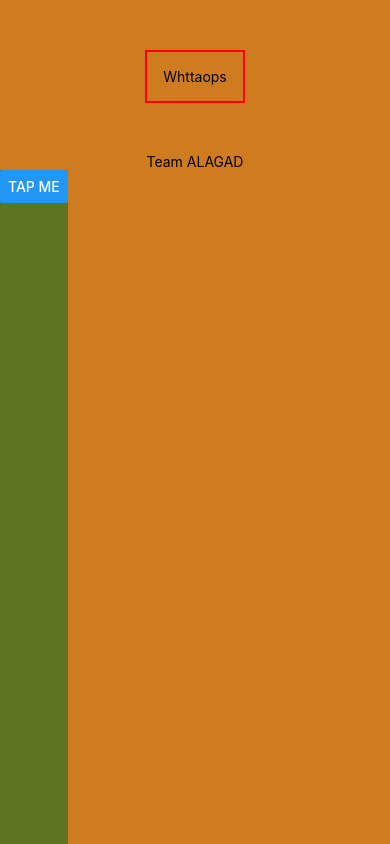
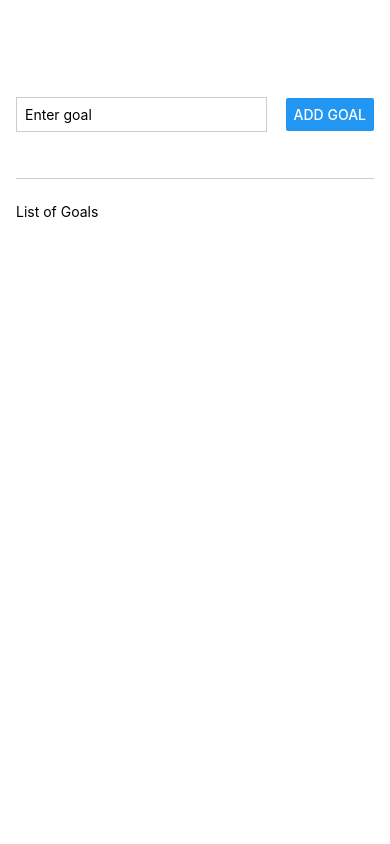
Before and after one commit to jdserato/Alagad, a React Native app: screen / in a window 390 px wide. Built offline with nearby package versions, Linux system fonts and the light colour scheme.

Commit message:
Add button functionalities

```diff
--- a/App.js
+++ b/App.js
@@ -1,17 +1,36 @@
 import { StatusBar } from 'expo-status-bar';
-import { StyleSheet, Text, View, Button } from 'react-native';
+import { useState } from 'react';
+import { StyleSheet, Text, View, Button, TextInput, ScrollView, FlatList } from 'react-native';
 
 export default function App() {
+  const [enteredGoalText, setEnteredGoalText] = useState('');
+  const [goals, setGoals] = useState([]);
+  function goalInputHandler(enteredText) {
+    setEnteredGoalText(enteredText);
+  };
+  function addGoalHandler() {
+    setGoals(currentGoals => [...goals, {text: enteredGoalText, id: Math.random().toString()}]);
+    setEnteredGoalText('');
+  };
+
   return (
-    <View style={styles.container}>
-      <View>
-        <Text style={{margin:50, borderWidth:2, borderColor:'red', padding:16}}>Whttaops</Text>
+    <View style={styles.appContainer}>
+      <View style={styles.inputContainer}>
+        <TextInput placeholder='Enter goal' value={enteredGoalText} style={styles.textInput} onChangeText={goalInputHandler}/>
+        <Button title='Add Goal' onPress={addGoalHandler}/>
       </View>
-
-      <Text>Team ALAGAD</Text>
-      <StatusBar style="auto" />
-      <View style={styles.bot}>
-        <Button title='Tap Me'/>
+      <View style={styles.goalsContainer}>
+        <Text>List of Goals</Text>
+        <FlatList keyExtractor={(item, index) => {
+          return item.id;
+        }} data={goals} renderItem={itemData => {
+          return (
+            <View style={styles.goalItem}>
+              <Text style={styles.goalText}>{itemData.item.text}</Text>
+            </View>
+          )
+        }}>
+        </FlatList>
       </View>
     </View>
 
@@ -19,16 +38,39 @@ export default function App() {
 }
 
 const styles = StyleSheet.create({
-  container: {
+  appContainer: {
+    paddingTop: 50,
+    paddingHorizontal: 16,
+    flex: 1
+  },
+  inputContainer: {
     flex: 1,
-    backgroundColor: '#cf7c20',
+    flexDirection: 'row',
+    justifyContent: 'space-between',
     alignItems: 'center',
-    justifyContent: 'center',
+    marginBottom: 24,
+    borderBottomWidth: 1,
+    borderBottomColor: '#cccccc'
   },
-  bot: {
-    flex: 1,
-    backgroundColor: '#5f7420',
-    alignSelf: 'baseline',
-    alignContent:'space-evenly'
+  textInput: {
+    borderWidth: 1,
+    borderColor: '#cccccc',
+    width:'70%',
+    marginRight: 8,
+    padding: 8
+  },
+  goalsContainer: {
+    flex: 5,
+  },
+  goalItem: {
+    borderWidth: 1,
+    padding: 8,
+    margin: 4,
+    borderRadius: 7,
+    borderColor: '#c2c2c2',
+    backgroundColor: 'red',
+  },
+  goalText: {
+    fontSize: 14,
   },
 });
```
